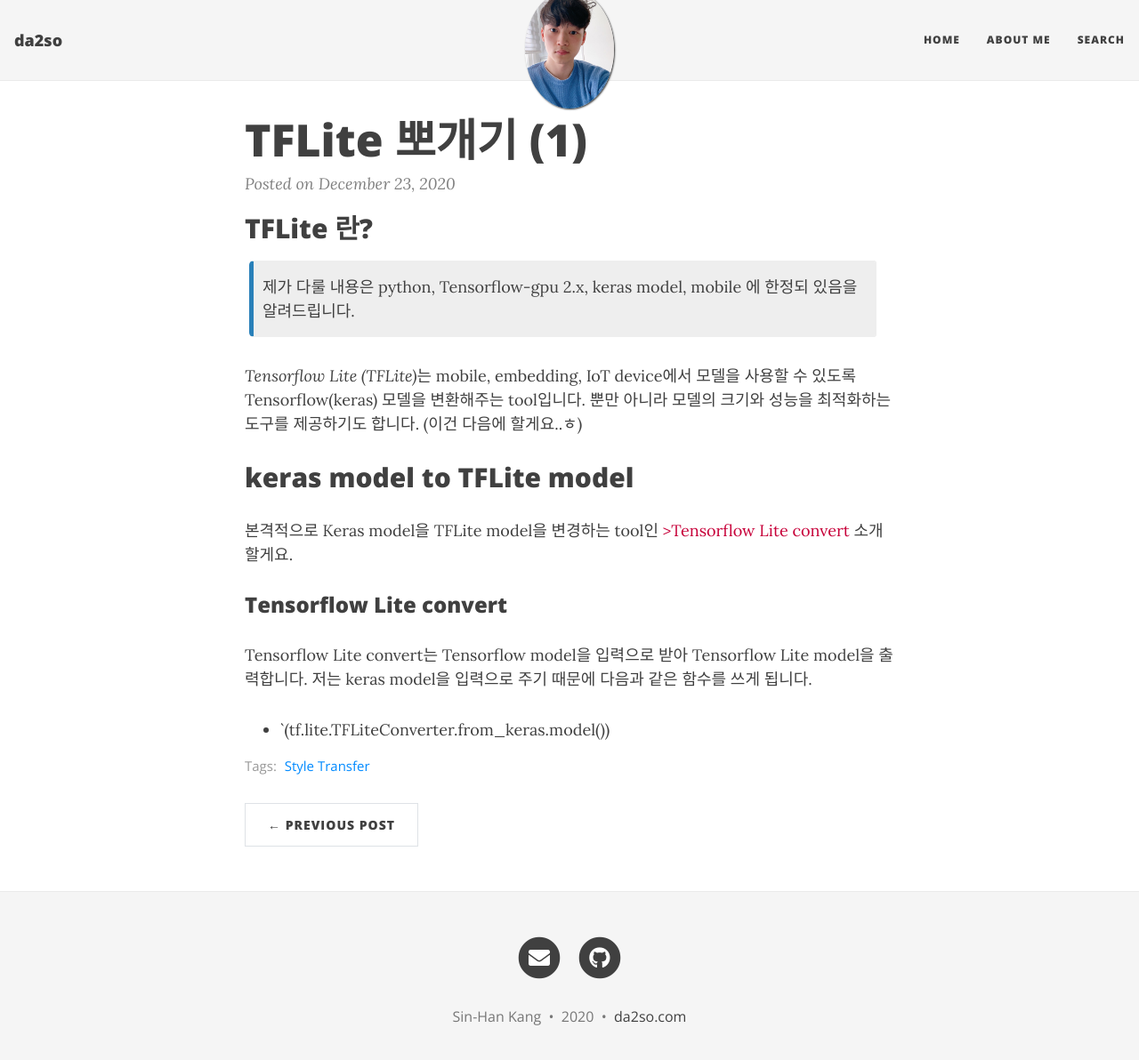
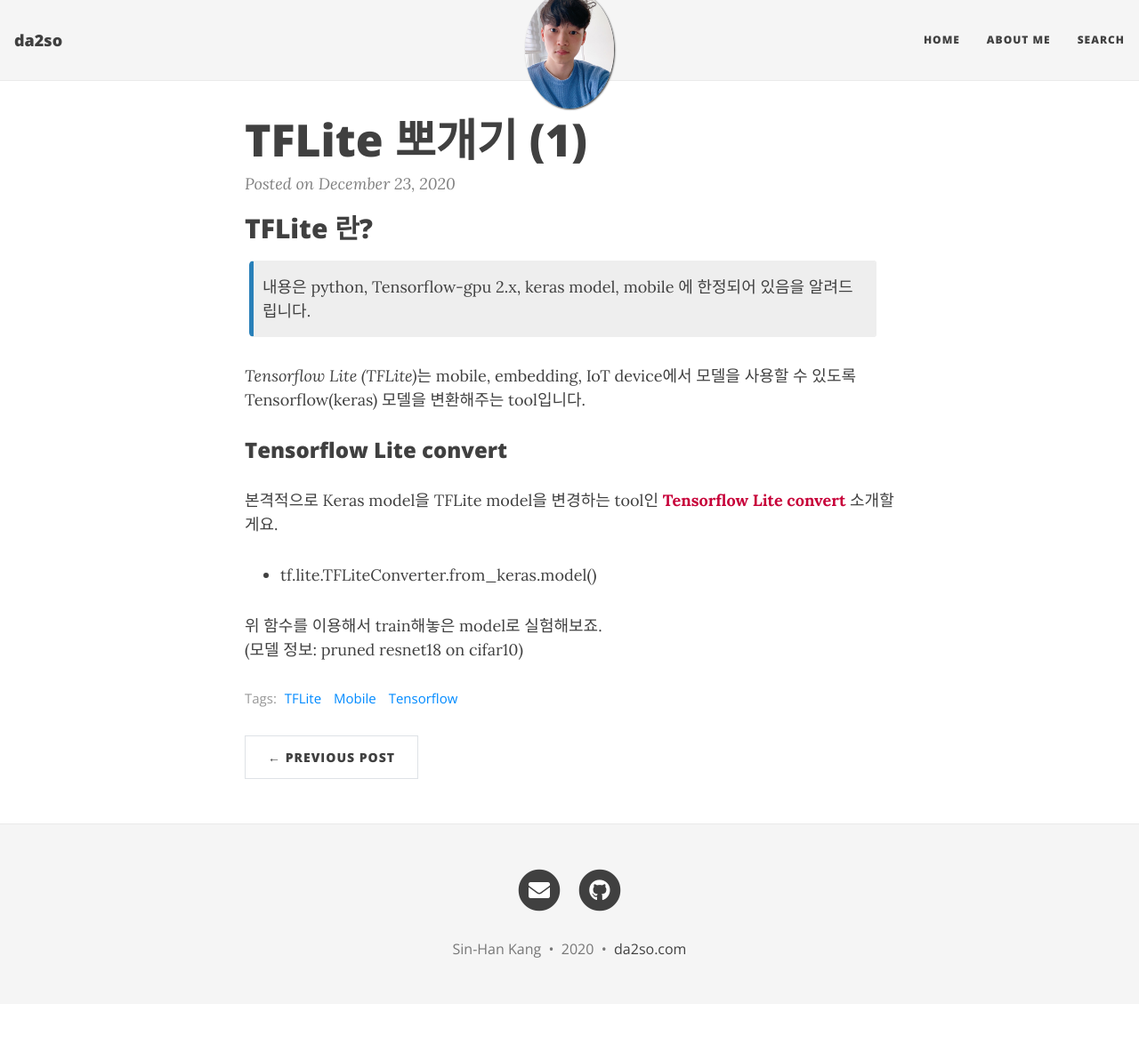
Before and after one commit to da2so/da2so.github.io, a Jekyll site: the page built from _posts/2020-12-23-Master_TFlite.md, in a window 1280 px wide and 1205 px high. Shown: the top 1192 px of the window at 89% size. Built offline with Jekyll 4.4.1, drawn with Linux system fonts in a browser that asks for light colours; nearby versions of some CDN libraries.

Commit message:
Update 2020-12-23-Master_TFlite.md

```diff
--- a/_posts/2020-12-23-Master_TFlite.md
+++ b/_posts/2020-12-23-Master_TFlite.md
@@ -1,27 +1,24 @@
 ---
 layout: post
 title: TFLite 뽀개기 (1)
-tags: [Style Transfer]
+tags: [TFLite, Mobile, Tensorflow]
 comments: true
 use_math: true
 thumbnail-img: /assets/thumbnail_img/2020-12-23-Master_TFlite/post.png
 ---
 
 ## TFLite 란?
-제가 다룰 내용은 python, Tensorflow-gpu 2.x, keras model, mobile 에 한정되 있음을 알려드립니다.
+내용은 python, Tensorflow-gpu 2.x, keras model, mobile 에 한정되어 있음을 알려드립니다.
 {: .box-note}
 
 *Tensorflow Lite (TFLite)*는 mobile, embedding, IoT device에서 모델을 사용할 수 있도록 Tensorflow(keras) 모델을 변환해주는 tool입니다.
-뿐만 아니라 모델의 크기와 성능을 최적화하는 도구를 제공하기도 합니다. (이건 다음에 할게요..ㅎ)
 
-
-## keras model to TFLite model
-
-본격적으로 Keras model을 TFLite model을 변경하는 tool인 <span style="color:#C70039">>Tensorflow Lite convert</span> 소개할게요.
 
 ### Tensorflow Lite convert
 
-Tensorflow Lite convert는 Tensorflow model을 입력으로 받아 Tensorflow Lite model을 출력합니다.
-저는 keras model을 입력으로 주기 때문에 다음과 같은 함수를 쓰게 됩니다.
+본격적으로 Keras model을 TFLite model을 변경하는 tool인 <span style="color:#C70039">**Tensorflow Lite convert**</span> 소개할게요.
 
-- `(tf.lite.TFLiteConverter.from_keras.model())
+- tf.lite.TFLiteConverter.from_keras.model()
+
+위 함수를 이용해서 train해놓은 model로 실험해보죠.
+(모델 정보: pruned resnet18 on cifar10)
```
